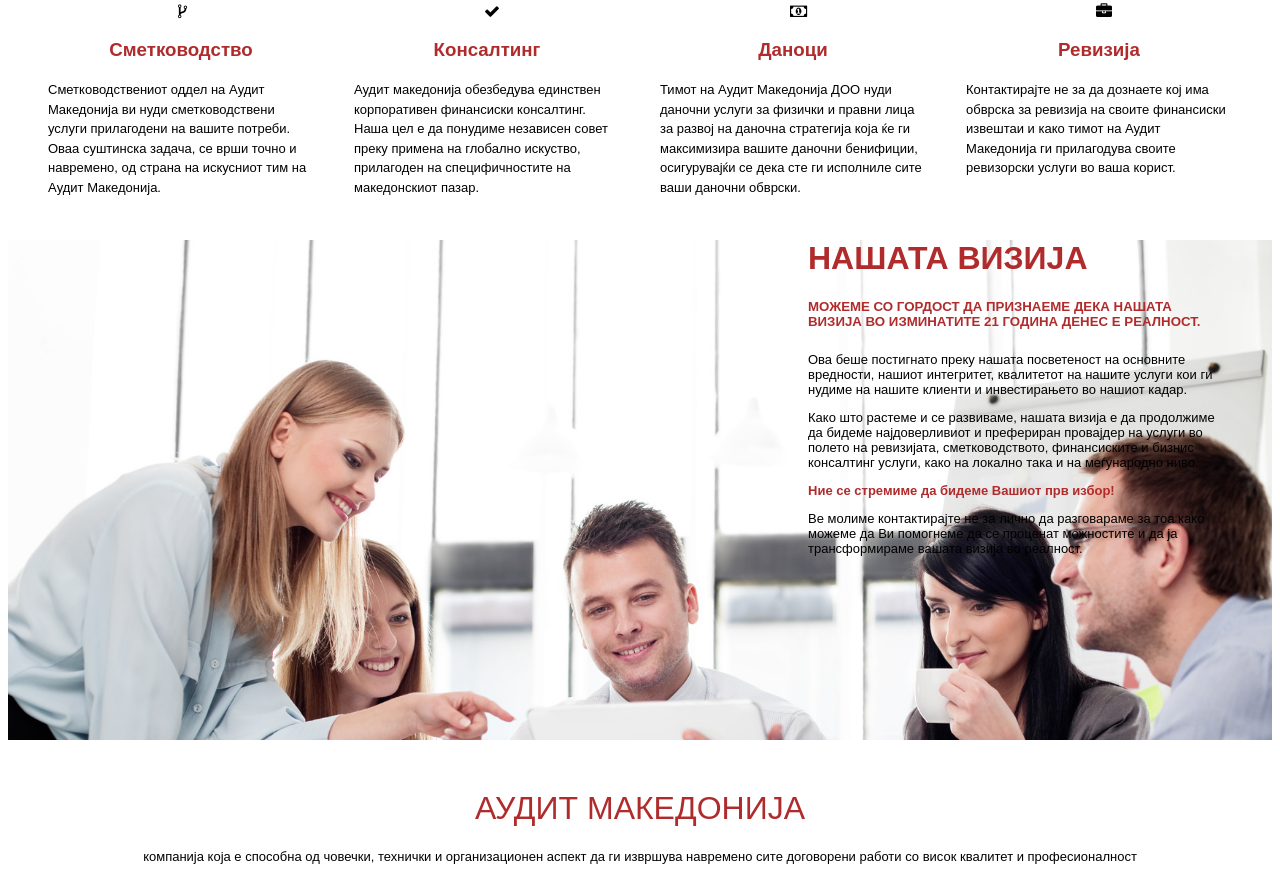
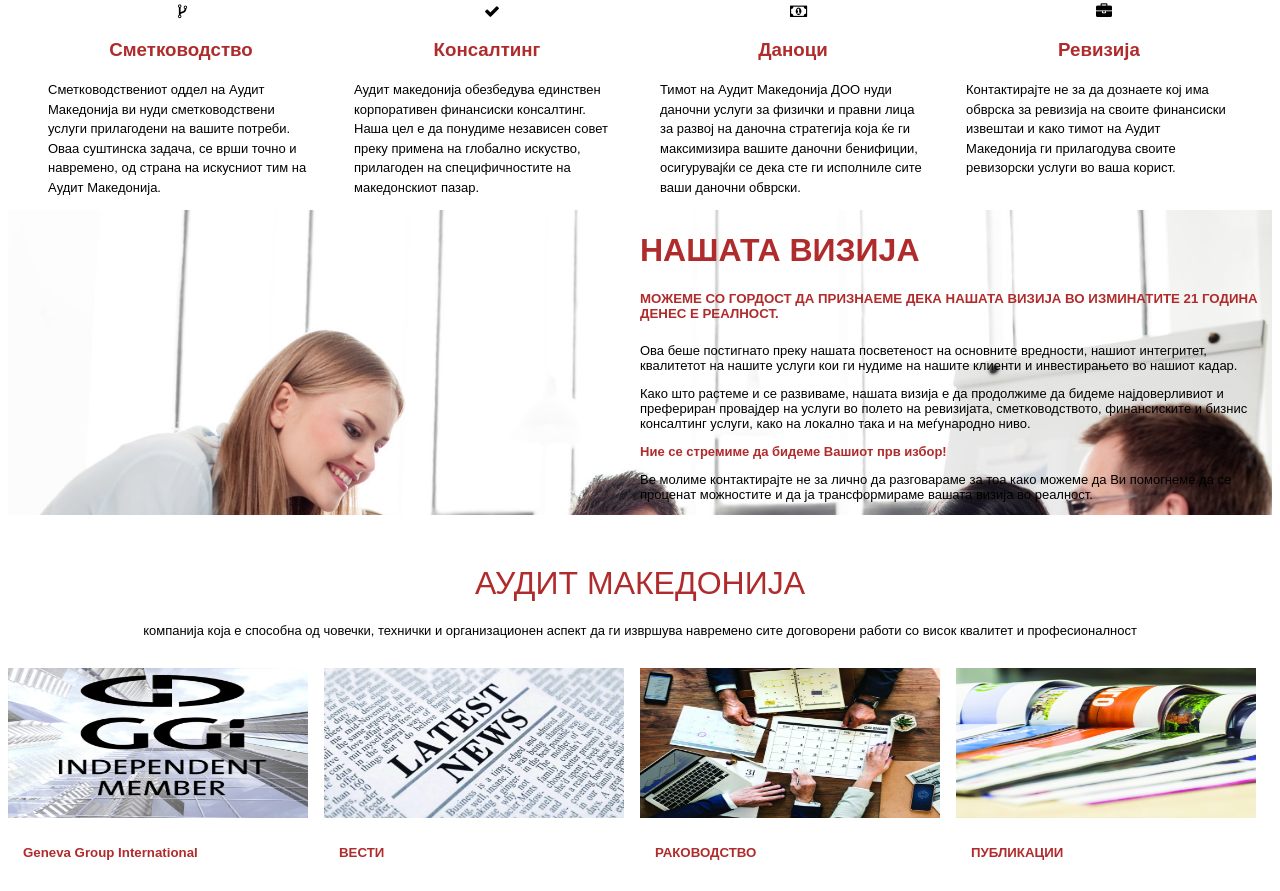
Before and after one commit to ViktorijaMileva/Test-project, a plain HTML site: page Audit/audit.html in a window 1280 px wide. Shown: the part 556-1447 px from the top of the page. Drawn offline with Linux system fonts and the light colour scheme.

Commit message:
audit-new3

```diff
--- a/Audit/audit.html
+++ b/Audit/audit.html
@@ -68,7 +68,7 @@
                     </p>
                 </div>
             </div>
-            <div class="vizija">
+            <div class="vizija clearfix">
                 <div class="text">
             <h1>НАШАТА ВИЗИЈА</h1>
                 <h5>МОЖЕМЕ СО ГОРДОСТ ДА ПРИЗНАЕМЕ ДЕКА НАШАТА ВИЗИЈА ВО ИЗМИНАТИТЕ 21 ГОДИНА ДЕНЕС Е РЕАЛНОСТ.</h5>
--- a/Audit/main.css
+++ b/Audit/main.css
@@ -1,5 +1,11 @@
 *{
     font-family: sans-serif;
+}
+.clearfix{
+    overflow: auto;
+}
+.clearfix::after{
+    content: "";
 }
 .body{
     width: 100%;
@@ -118,14 +124,10 @@
     background-image: url(img/people1.jpg);
     background-repeat: no-repeat;
     background-size: cover;
-    height: 500px;
 }
 .text{
-    text-align: left;
-    margin-left: 800px;
-    margin-right: 50px;
-    margin-top: 30px;
-
+    float: right;
+    width: 50%;
 }
 .text p{
     font-size: 13px;
```
